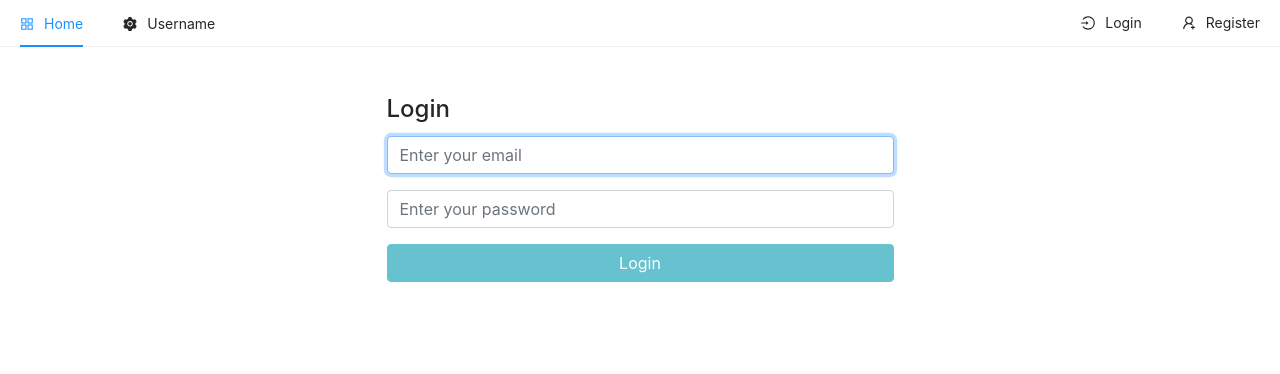
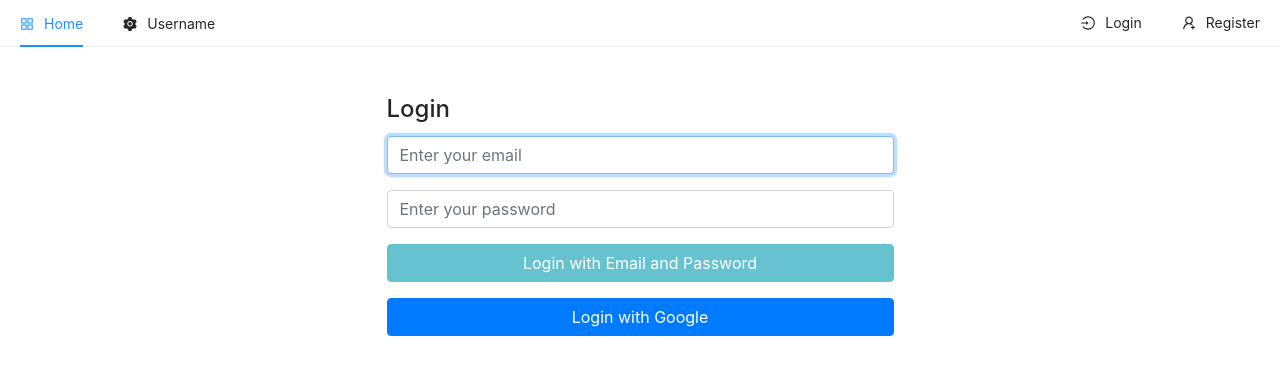
Before and after one commit to nickty/full-com-front, a React (Create React App) app: page /login in a window 1280 px wide. Shown: the top 374 px of the page. Built offline with nearby package versions, Linux system fonts and the light colour scheme; no server answers.

Commit message:
google login with user working

```diff
--- a/src/pages/auth/Login.js
+++ b/src/pages/auth/Login.js
@@ -1,7 +1,8 @@
+import { LoadingOutlined, LoginOutlined } from '@ant-design/icons';
 import React, { useState } from 'react'
 import { useDispatch } from 'react-redux';
 import { toast } from 'react-toastify';
-import { auth } from '../../firebase';
+import { auth, googleAuthProvider } from '../../firebase';
 
 const Login = ({ history }) => {
 
@@ -41,11 +42,34 @@ const Login = ({ history }) => {
        }
 
     }
+
+    const googleLogin = async () => {
+       await auth.signInWithPopup(googleAuthProvider)
+       .then( result => {
+           const { user } = result
+           const idTokenResult = user.getIdTokenResult();
+
+           dispatch({
+            type:'LOGGED_IN_USER',
+            payload: {
+            email: user.email,
+            token: idTokenResult.token
+            }
+        })
+
+            history.push('/')
+       })
+       .catch(err => {
+        console.log(err)
+        toast.error(err.message)
+       })
+    }
     const loginForm = () => (
     <form onSubmit={handleSubmit}>
         <input placeholder="Enter your email" type="email" className="form-control" name="" value={email} onChange={e => setEmail(e.target.value)} autoFocus />
         <input placeholder="Enter your password" type="password" className="form-control mt-3" name="" value={password} onChange={e => setPassword(e.target.value)} />
-        <button type="submit" className="btn btn-info mt-3 w-100" disabled={ !email || password.length < 6 }>Login</button>
+        <button type="submit" className="btn btn-info mt-3 w-100" disabled={ !email || password.length < 6 }>Login with Email and Password</button>
+
     </form>
     )
     return (
@@ -53,8 +77,9 @@ const Login = ({ history }) => {
            <div className="row">
                <div className="col-md-6 offset-md-3">
                    <h4>Login</h4>
-
+                   {loading ? 'Loading..' : ''}
                    {loginForm()}
+                   <button onClick={googleLogin} className="btn btn-primary mt-3 w-100">Login with Google</button>
                </div>
            </div>
         </div>
```
